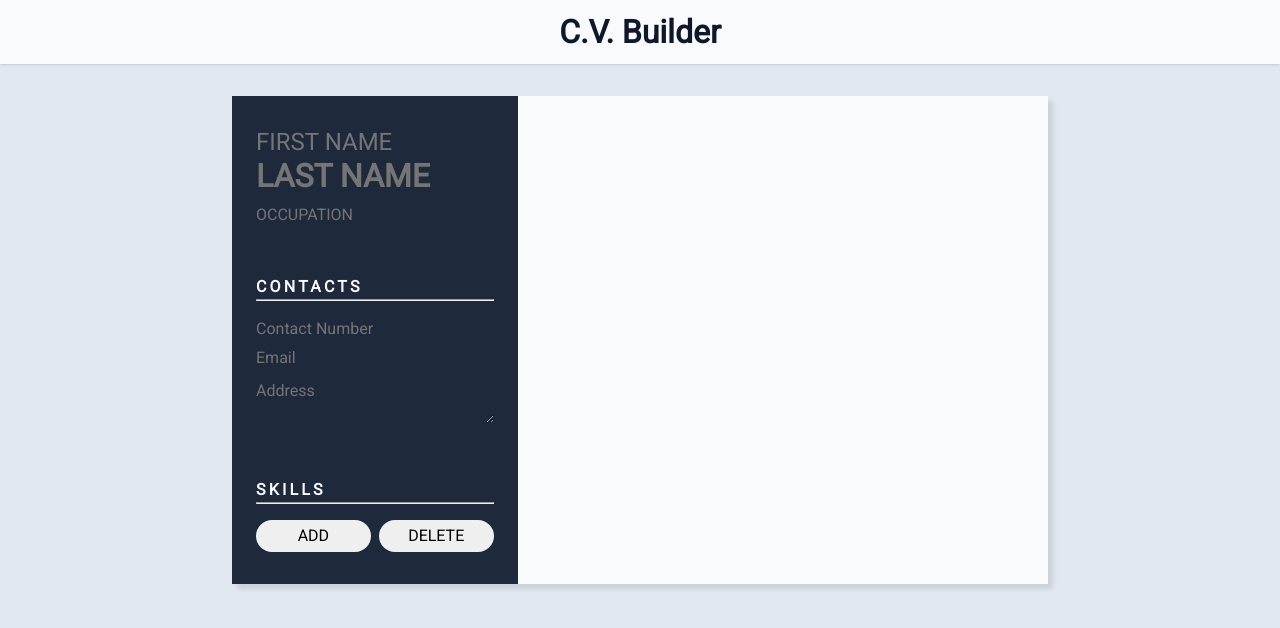
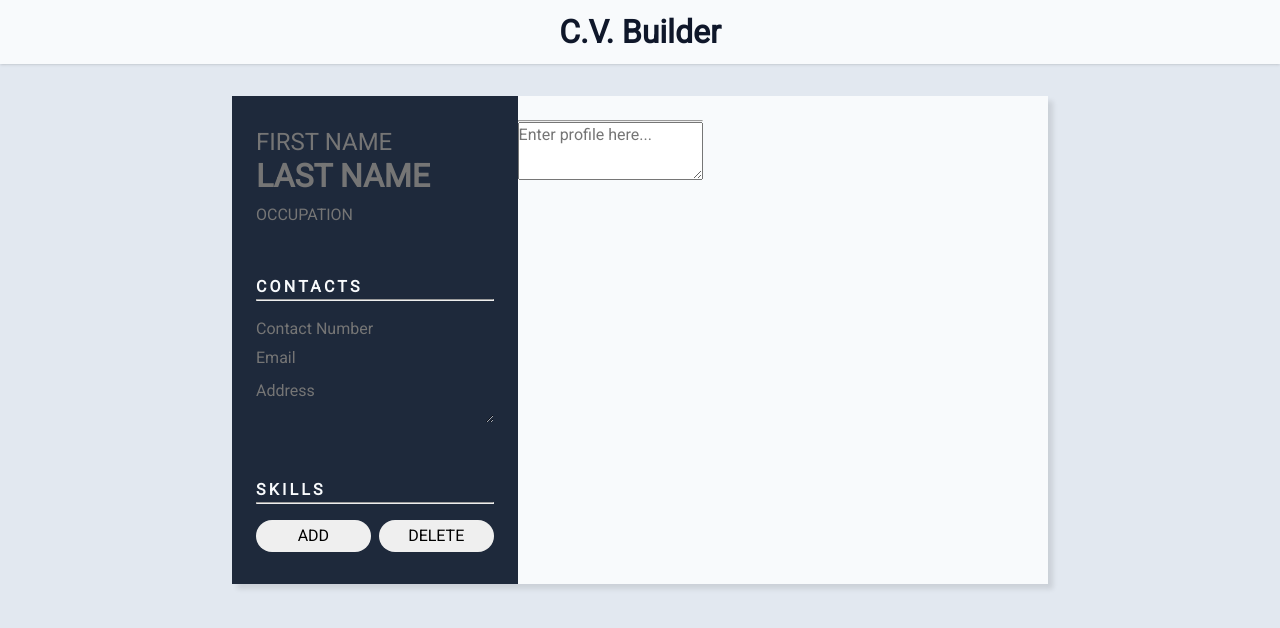
Before and after one commit to jonichi16/cv-project, a React (Create React App) app: page / in a window 1280 px wide. Shown: the top 628 px of the page. Built offline with nearby package versions, Linux system fonts and the light colour scheme.

Commit message:
feat: Add profile

```diff
--- /dev/null
+++ b/src/components/Profile.js
@@ -0,0 +1,50 @@
+import React, { Component } from 'react';
+import SectionInput from './SectionInput';
+import uniqid from 'uniqid';
+
+class Profile extends Component {
+  constructor() {
+    super();
+
+    this.state = {
+      contents: [
+        {
+          id: uniqid(),
+          tag: 'textarea',
+          name: 'profile',
+          class: 'section-input profile',
+          value: '',
+          placeholder: 'Enter profile here...',
+        },
+      ],
+    };
+  }
+
+  handleChange = (e) => {
+    const { name, value } = e.target;
+    const { contents } = this.state;
+    const index = contents.findIndex((c) => c.name === name);
+    contents[index].value = value;
+    this.setState({
+      contents,
+    });
+  };
+
+  render() {
+    const { contents } = this.state;
+
+    return (
+      <section className='profile'>
+        <h2 className='section-title uppercase'>Profile</h2>
+        <hr />
+        <SectionInput
+          parent={'div'}
+          contents={contents}
+          handleChange={this.handleChange}
+        />
+      </section>
+    );
+  }
+}
+
+export default Profile;
--- a/src/components/Resume.js
+++ b/src/components/Resume.js
@@ -2,6 +2,7 @@ import React from 'react';
 import Details from './Details';
 import Contacts from './Contacts';
 import Skills from './Skills';
+import Profile from './Profile';
 
 const Resume = () => (
   <div className='resume'>
@@ -10,6 +11,9 @@ const Resume = () => (
       <Contacts />
       <Skills />
     </div>
+    <div className='right'>
+      <Profile />
+    </div>
   </div>
 );
 
```
